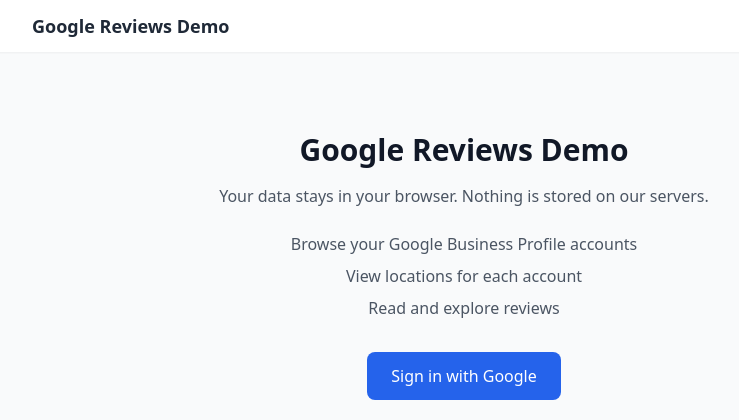
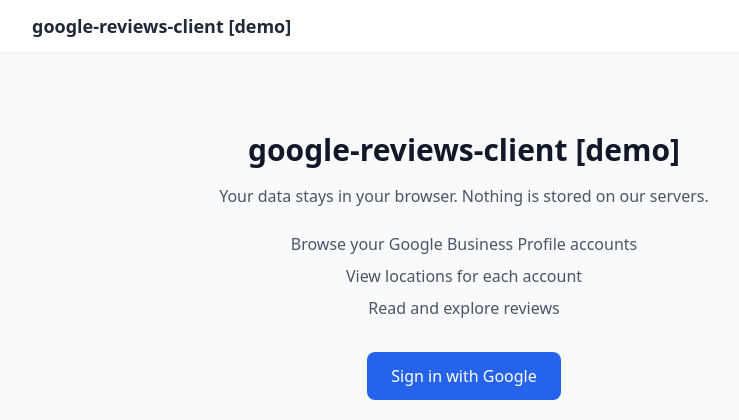
Before and after one commit to cauethenorio/google-reviews-client, a Flask app: page / in a window 1280 px wide. Shown: the top 420 px of the page, without its empty margins (176-915 px from the left). Run offline with Flask 3, Linux system fonts and the light colour scheme; parts of the project's set-up code (start-up, migrations or seed data) failed here and were passed over; some libraries are stand-ins or nearby versions.

Commit message:
chore(flask-demo): rename app to google-reviews-client [demo]

```diff
--- a/flask-example/templates/account.html
+++ b/flask-example/templates/account.html
@@ -1,5 +1,5 @@
 {% extends "base.html" %}
-{% block title %}{{ account.account_name }} - Google Reviews Demo{% endblock %}
+{% block title %}{{ account.account_name }} - google-reviews-client [demo]{% endblock %}
 {% block content %}
 {% include "_breadcrumb.html" %}
 {% include "_error.html" %}
--- a/flask-example/templates/accounts.html
+++ b/flask-example/templates/accounts.html
@@ -1,5 +1,5 @@
 {% extends "base.html" %}
-{% block title %}Your Accounts - Google Reviews Demo{% endblock %}
+{% block title %}Your Accounts - google-reviews-client [demo]{% endblock %}
 {% block content %}
 {% include "_error.html" %}
 <h1 class="text-2xl font-bold text-gray-900 mb-6">Your Accounts</h1>
--- a/flask-example/templates/base.html
+++ b/flask-example/templates/base.html
@@ -3,14 +3,14 @@
 <head>
     <meta charset="UTF-8">
     <meta name="viewport" content="width=device-width, initial-scale=1.0">
-    <title>{% block title %}Google Reviews Demo{% endblock %}</title>
+    <title>{% block title %}google-reviews-client [demo]{% endblock %}</title>
     <script src="https://cdn.tailwindcss.com"></script>
     {% block head_extra %}{% endblock %}
 </head>
 <body class="bg-gray-50 min-h-screen">
     <nav class="bg-white shadow-sm">
         <div class="max-w-4xl mx-auto px-4 py-3 flex items-center justify-between">
-            <a href="/" class="text-lg font-bold text-gray-800">Google Reviews Demo</a>
+            <a href="/" class="text-lg font-bold text-gray-800">google-reviews-client [demo]</a>
             {% if show_logout %}
             <a href="/logout" class="text-gray-600 hover:text-gray-900">Log out</a>
             {% endif %}
--- a/flask-example/templates/callback_success.html
+++ b/flask-example/templates/callback_success.html
@@ -1,5 +1,5 @@
 {% extends "base.html" %}
-{% block title %}Authenticated - Google Reviews Demo{% endblock %}
+{% block title %}Authenticated - google-reviews-client [demo]{% endblock %}
 {% block head_extra %}
 <meta http-equiv="refresh" content="3;url=/">
 {% endblock %}
--- a/flask-example/templates/index.html
+++ b/flask-example/templates/index.html
@@ -1,6 +1,6 @@
 {% extends "base.html" %}
 
-{% block title %}Google Reviews Demo{% endblock %}
+{% block title %}google-reviews-client [demo]{% endblock %}
 
 {% block content %}
 {% if error %}
@@ -17,7 +17,7 @@
 </div>
 {% endif %}
 <div class="text-center py-12">
-    <h1 class="text-3xl font-bold text-gray-900 mb-4">Google Reviews Demo</h1>
+    <h1 class="text-3xl font-bold text-gray-900 mb-4">google-reviews-client [demo]</h1>
     <p class="text-gray-600 mb-6">Your data stays in your browser. Nothing is stored on our servers.</p>
     <ul class="text-gray-600 mb-8 space-y-2">
         <li>Browse your Google Business Profile accounts</li>
--- a/flask-example/templates/location.html
+++ b/flask-example/templates/location.html
@@ -1,5 +1,5 @@
 {% extends "base.html" %}
-{% block title %}{{ location.title or "Location" }} - Google Reviews Demo{% endblock %}
+{% block title %}{{ location.title or "Location" }} - google-reviews-client [demo]{% endblock %}
 {% block content %}
 {% include "_breadcrumb.html" %}
 {% include "_error.html" %}
--- a/flask-example/templates/reviews.html
+++ b/flask-example/templates/reviews.html
@@ -1,5 +1,5 @@
 {% extends "base.html" %}
-{% block title %}Reviews for {{ location.title or "Location" }} - Google Reviews Demo{% endblock %}
+{% block title %}Reviews for {{ location.title or "Location" }} - google-reviews-client [demo]{% endblock %}
 {% block content %}
 {% include "_breadcrumb.html" %}
 {% include "_error.html" %}
```
Also changed, not shown: flask-example/tests/test_views.py (+2 -2 lines).
